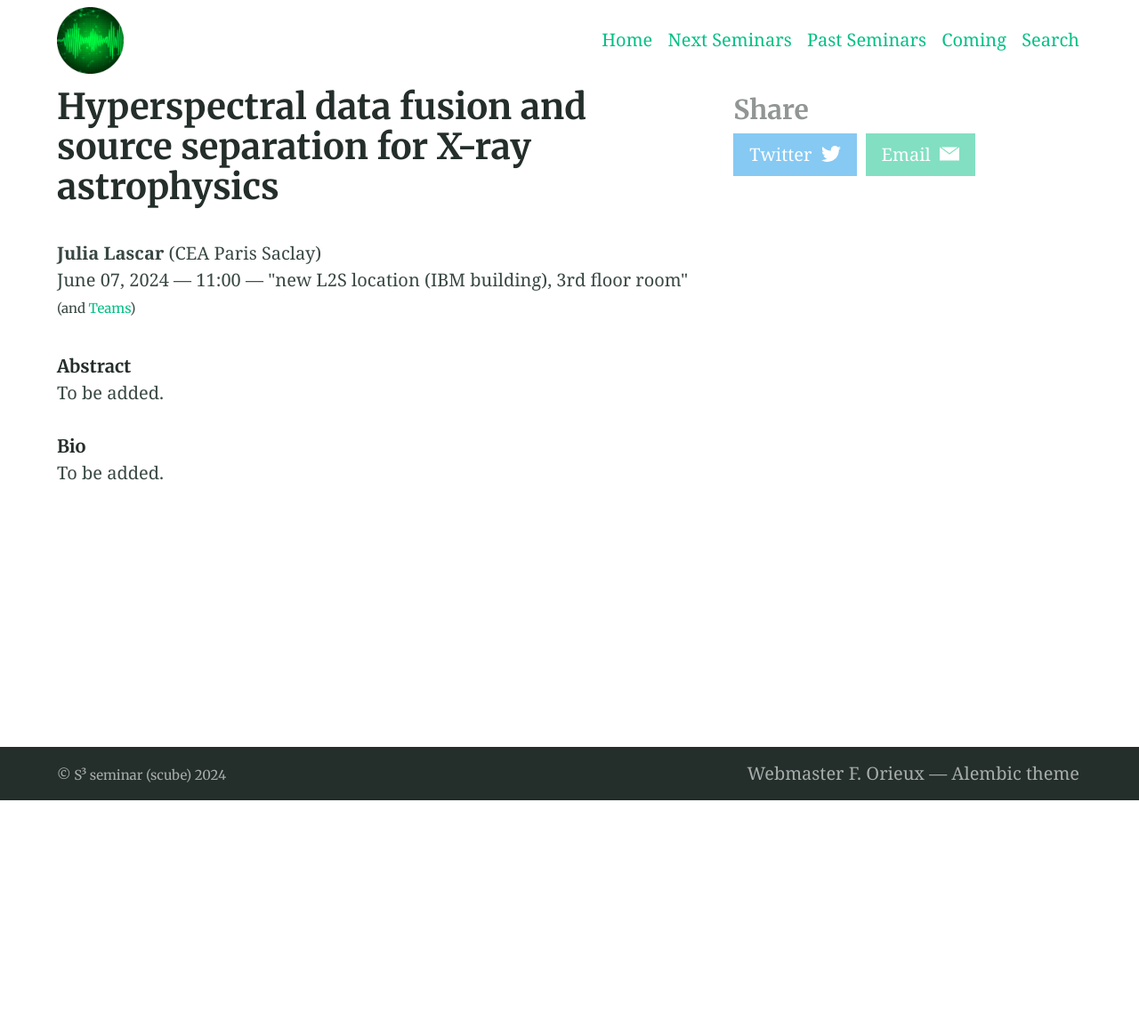
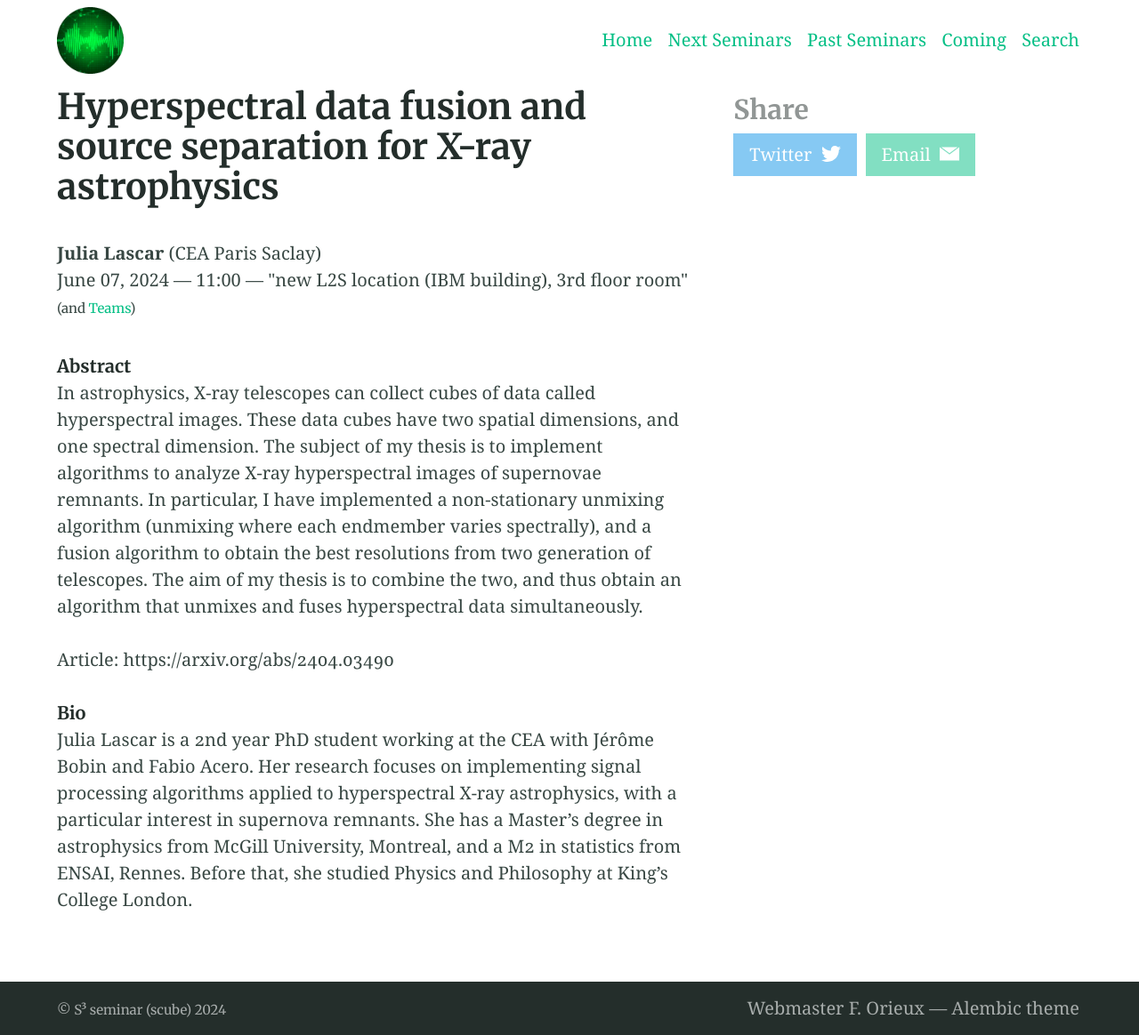
Before and after one commit to s3-seminar/s3-seminar.github.io, a Jekyll site: the page built from _seminars/julia-lascar.md, in a window 1280 px wide. Shown: the whole page at 89% size. Built offline with Jekyll 4.4.1, drawn with Linux system fonts in a browser that asks for light colours; before the commit the page ends 900 px from its top, so only the background shows below that.

Commit message:
Update julia-lascar.md

```diff
--- a/_seminars/julia-lascar.md
+++ b/_seminars/julia-lascar.md
@@ -12,8 +12,24 @@ aside: true
 ---
 
 ###### Abstract
-To be added.
+In astrophysics, X-ray telescopes can collect cubes of data
+called hyperspectral images. These data cubes have two spatial
+dimensions, and one spectral dimension. The subject of my thesis is to
+implement algorithms to analyze X-ray hyperspectral images of supernovae
+remnants. In particular, I have implemented a non-stationary unmixing
+algorithm (unmixing where each endmember varies spectrally), and a
+fusion algorithm to obtain the best resolutions from two generation of
+telescopes. The aim of my thesis is to combine the two, and thus obtain
+an algorithm that unmixes and fuses hyperspectral data simultaneously.
+
+Article: https://arxiv.org/abs/2404.03490
 
 
 ###### Bio
-To be added.
+Julia Lascar is a 2nd year PhD student working at the CEA with
+Jérôme Bobin and Fabio Acero. Her research focuses on implementing
+signal processing algorithms applied to hyperspectral X-ray
+astrophysics, with a particular interest in supernova remnants. She has
+a Master's degree in astrophysics from McGill University, Montreal, and
+a M2 in statistics from ENSAI, Rennes. Before that, she studied Physics
+and Philosophy at King's College London.
```
